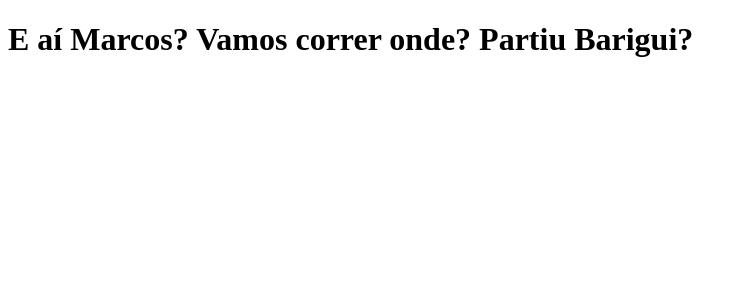
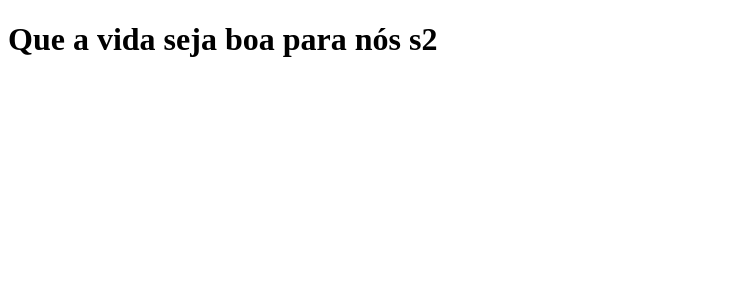
Before and after one commit to rufinoleonardo/clone-tabnews, a Next.js app: page / in a window 1280 px wide. Shown: the top 300 px of the page, without its empty margins (0-747 px from the left). Built offline with nearby package versions, Linux system fonts and the light colour scheme.

Commit message:
alterando a mensagem principal

```diff
--- a/pages/index.js
+++ b/pages/index.js
@@ -1,5 +1,5 @@
 function Home() {
-  return <h1>E aí Marcos? Vamos correr onde? Partiu Barigui?</h1>;
+  return <h1>Que a vida seja boa para nós s2</h1>;
 }
 
 export default Home;
```
